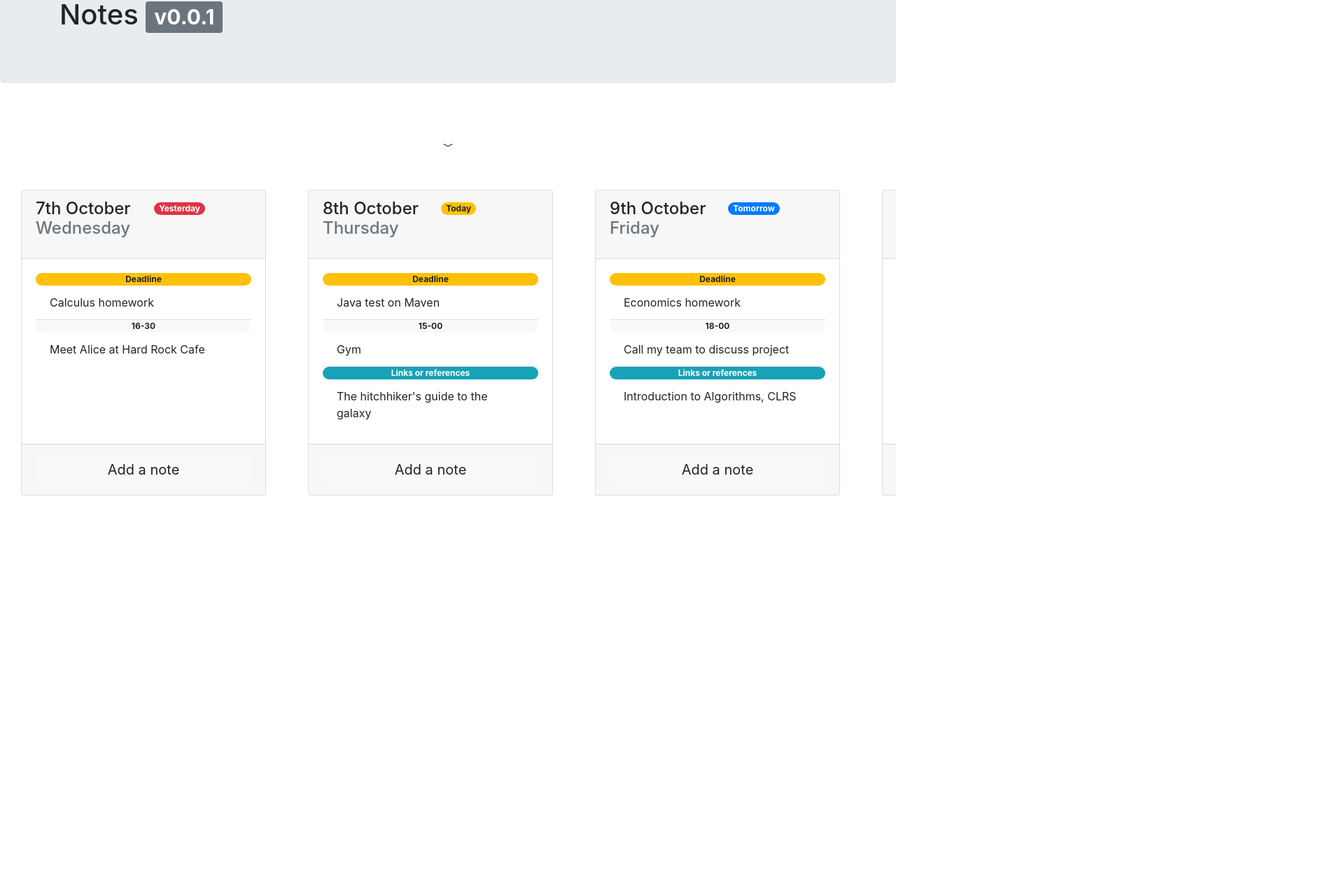
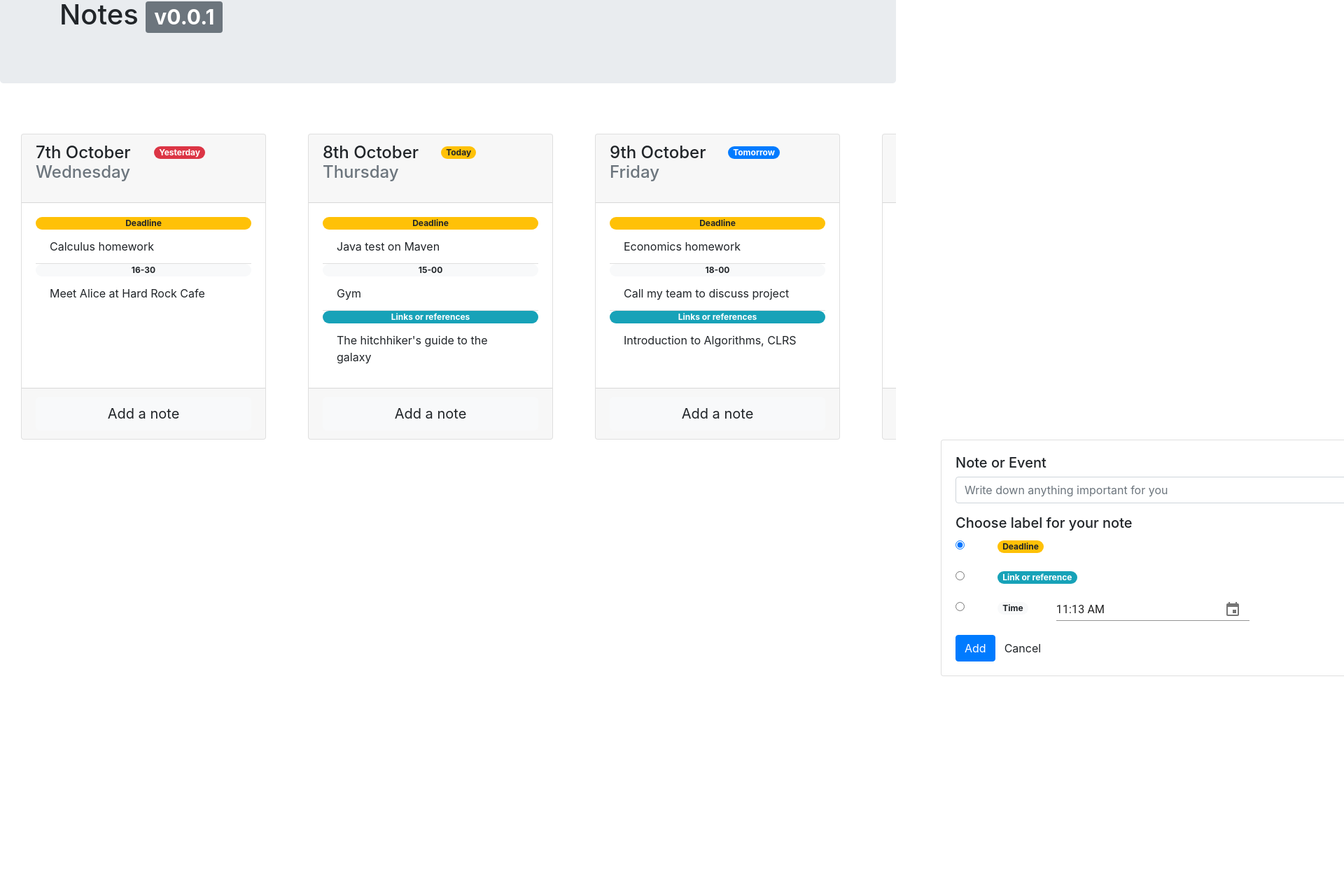
Before and after one commit to msaaddev/Notelify, a React (Create React App) app: page / in a window 1280 px wide. Shown: the part 67-1347 px from the top of the page at 70% size, 1920 px wide, since content can reach past the window. Built offline with nearby package versions, Linux system fonts and the light colour scheme.

Commit message:
Fixed grid

```diff
--- a/src/App.js
+++ b/src/App.js
@@ -22,7 +22,7 @@ function App() {
     const addNote = btn => {
         let card = btn.closest('.card');
         setLastSelectedDay(card);
-        bubbleUpEditor();
+        moveEditorLeft();
     };
 
     const createBadgeFromRadioButtons = () => {
@@ -65,21 +65,23 @@ function App() {
         list.insertBefore(li, list.firstElementChild);
         list.insertBefore(span, list.firstElementChild);
 
-        bubbleDownEditor();
+        moveEditorRight();
     };
 
-    const bubbleUpEditor = () => {
+    const delimiterAfterHeader = 'header-delimiter';
+    const moveEditorLeft = () => {
         let editor = document.querySelector('.note-editor');
         let offset =
-            document.querySelector('#days-container').offsetHeight +
-            document.querySelector('#arrow-container').offsetHeight;
+            document.querySelector('.jumbotron').offsetHeight +
+            document.querySelector('.' + delimiterAfterHeader).offsetHeight;
 
-        editor.style.top = '-' + offset + 'px';
+        editor.style.top = offset + 'px';
+        editor.style.left = '0';
     };
 
-    const bubbleDownEditor = () => {
+    const moveEditorRight = () => {
         let editor = document.querySelector('.note-editor');
-        editor.style.top = '100vh';
+        editor.style.left = '100vw';
     };
 
     const init = () => {
@@ -88,6 +90,7 @@ function App() {
         });
 
         document.querySelector('.submit-note').addEventListener('click', submitNote);
+        document.querySelector('.cancel-note').addEventListener('click', moveEditorRight);
     };
 
     const timePickerChange = date => {
@@ -112,32 +115,10 @@ function App() {
     const [startingNotesRight] = useState(rightNotesData);
 
     return (
-        <div>
+        <div id="#bootstrap-overrides">
             <Header title='Notes' version='v0.0.1' />
+            <div className={delimiterAfterHeader}></div>
 
-            <div id='arrow-container' className='container'>
-                <div className='row'>
-                    <div className='col-sm-4'></div>
-                    <div className='col-sm-4'>
-                        <div className='d-flex align-items-center justify-content-center p-3 py-5 mb-2 rounded'>
-                            <svg
-                                width='1em'
-                                height='1em'
-                                viewBox='0 0 16 16'
-                                className='bi bi-chevron-compact-down'
-                                fill='currentColor'
-                                xmlns='http://www.w3.org/2000/svg'
-                            >
-                                <path
-                                    fillRule='evenodd'
-                                    d='M1.553 6.776a.5.5 0 0 1 .67-.223L8 9.44l5.776-2.888a.5.5 0 1 1 .448.894l-6 3a.5.5 0 0 1-.448 0l-6-3a.5.5 0 0 1-.223-.67z'
-                                ></path>
-                            </svg>
-                        </div>
-                    </div>
-                    <div className='col-sm-4'></div>
-                </div>
-            </div>
             <div className='flex-wrapper'>
                 <div id='days-container' className='flex-container'>
                     <div className='card flex-card'>
@@ -194,24 +175,16 @@ function App() {
                     </div>
                 </div>
             </div>
-            <div className='note-editor container'>
-
-                <div id="emptySpace" className='row'></div>
-
-                <div className='row'>
-                    <div className='col-sm-3'></div>
-                    <div className='col-sm-6'>
-                        <div className='card'>
+            <div className='note-editor'>
+                <div className='card note-editor-card'>
                     <div className='card-body'>
-
-                                <div className='container'>
-                                    <div className='row'>
-                                        <div className='col-sm-12' id="emptySpace"></div>
-
-                                        <div className='col-sm-12'>
+                        <h5>Note or Event</h5>
+                        <div className='form-group note-content-input'>
+                            <input id='note-content' className='form-control' placeholder="Write down anything important for you"/>
+                        </div>
                         <h5>Choose label for your note</h5>
 
-                                            <div className='form-check'>
+                        <div className='form-check note-badge-line'>
                             <input
                              className='form-check-input'
                              type='radio'
@@ -227,10 +200,7 @@ function App() {
                             </label>
                         </div>
 
-                                        </div>
-
-                                        <div className='col-sm-12'>
-                                            <div className='form-check'>
+                        <div className='form-check note-badge-line'>
                             <input
                              className='form-check-input'
                              type='radio'
@@ -243,10 +213,8 @@ function App() {
                                 </span>
                             </label>
                         </div>
-                                        </div>
 
-                                        <div className='col-sm-12'>
-                                            <div className='form-check'>
+                        <div className='form-check note-badge-line'>
                             <input
                              className='form-check-input'
                              type='radio'
@@ -260,42 +228,13 @@ function App() {
                                 <KeyboardTimePicker onChange={e => timePickerChange(e)} />
                             </MuiPickersUtilsProvider>
                         </div>
-                                        </div>
-                                    </div>
 
-                                </div>
 
-                                <div className="container">
-                                    <div className="row">
-                                        <div className="col-sm-12" id="emptySpace">
-
-                                        </div>
-                                        <div className="col-sm-12">
-                                            <h5>Note or Event</h5>
-                                            <div className='form-group note-content-input'>
-                                                <input id='note-content' className='form-control' placeholder="Write down anything important for you"/>
+                        <button className='submit-note btn btn-primary'>Add</button>
+                        <button className='cancel-note btn'>Cancel</button>
                     </div>
                 </div>
             </div>
-                                </div>
-
-                                <div className='container'>
-                                    <div className='row'>
-                                        <div className='col-sm-12' id="emptySpace"></div>
-                                        <div className='col-sm-12'>
-                                            <button className='submit-note btn btn-primary'>Add</button>
-                                        </div>
-                                        <div className='col-sm-12' id="emptySpace"></div>
-                                    </div>
-                                </div>
-
-                            </div>
-                        </div>
-                    </div>
-                </div>
-            </div>
-
-            <div className='col-sm-12'></div>
         </div>
 );
 }
--- a/src/components/Header.js
+++ b/src/components/Header.js
@@ -2,7 +2,7 @@ import React from 'react';
 
 const Header = ({ title, version }) => {
     return (
-        <header className='jumbotron'>
+        <header className='jumbotron title-header'>
             <div className='container'>
                 <div className='row row-header'>
                     <div className='col-6 col-sm-6'>
--- a/src/styles/style.css
+++ b/src/styles/style.css
@@ -2,17 +2,32 @@ body {
     /* overflow: hidden; */
 }
 
+.header-delimiter {
+    width: 100vw;
+    height: 5vh;
+}
+
 .note-editor {
   background-color: white;
-  position: relative;
-  top: 100vh;
+  position: absolute;
+  left: 100vw;
   height: 80vh;
 
   transition: 0.5s ease-in-out 0s;
+
+  width: 100vw;
+}
+
+.note-editor-card {
+    margin: 0px 5vw;
+}
+
+.note-badge-line {
+    margin-bottom: 20px;
 }
 
 .badge-radio {
-    margin: 10px;
+    margin: 0 40px;
 }
 
 /* Saad, these are styles for flexbox */
```
Lines whose indentation alone changed are shown as unchanged.
